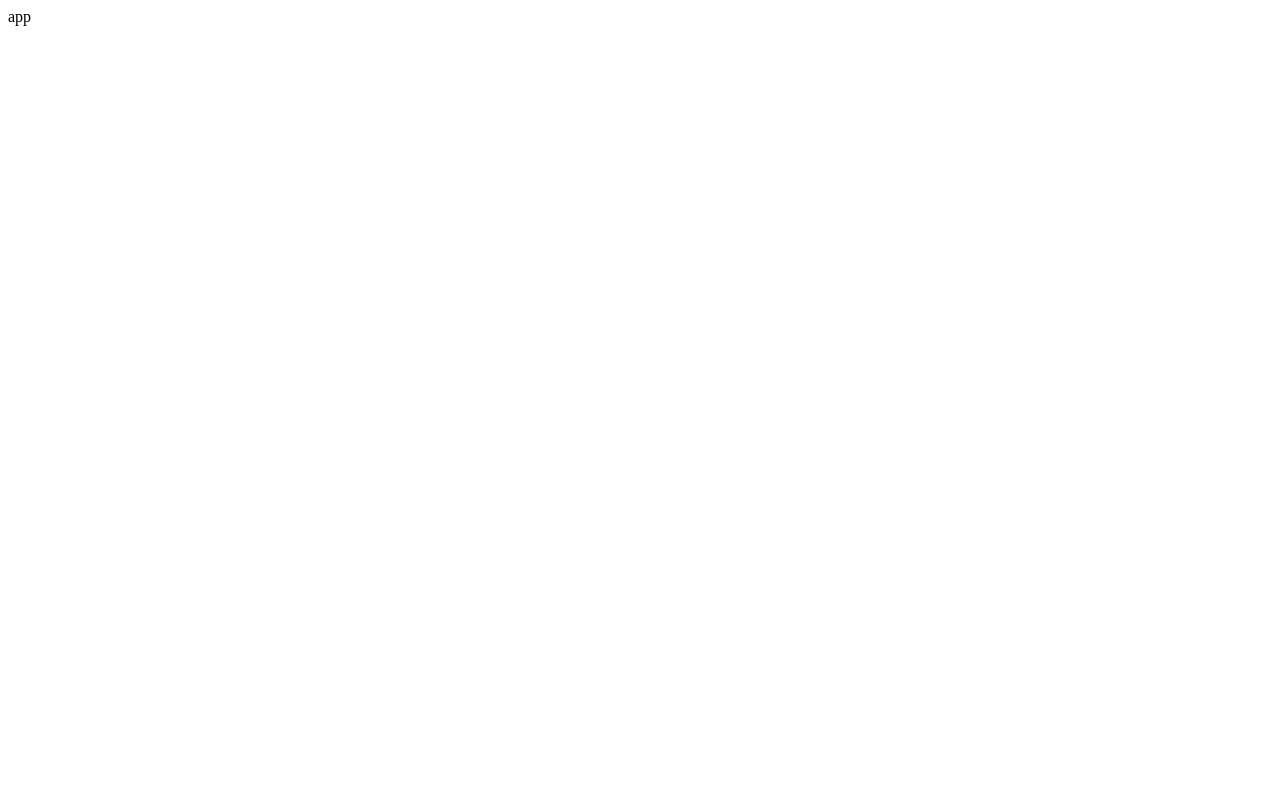
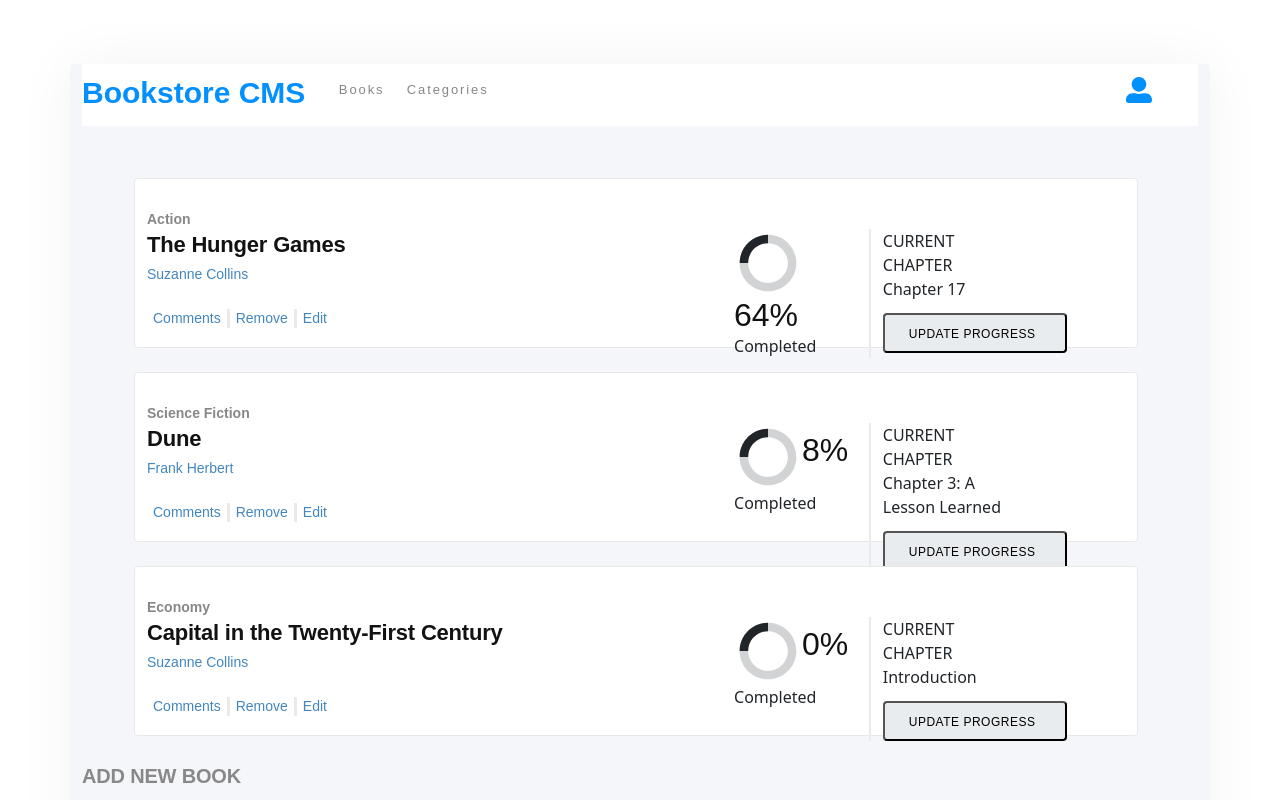
Before and after one commit to kamzzy/bookstore-react, a React (Create React App) app: page / in a window 1280 px wide. Shown: the top 800 px of the page. Built offline with nearby package versions, Linux system fonts and the light colour scheme.

Commit message:
basic features added

```diff
--- a/package.json
+++ b/package.json
@@ -6,8 +6,11 @@
     "@testing-library/jest-dom": "^5.16.4",
     "@testing-library/react": "^13.3.0",
     "@testing-library/user-event": "^13.5.0",
+    "bootstrap": "^5.1.3",
     "react": "^18.1.0",
     "react-dom": "^18.1.0",
+    "react-icons": "^4.4.0",
+    "react-router-dom": "^6.3.0",
     "react-scripts": "5.0.1",
     "web-vitals": "^2.1.4"
   },
--- a/src/App.js
+++ b/src/App.js
@@ -1,11 +1,17 @@
 import React from 'react';
+import { Routes, Route } from 'react-router-dom';
+import Navbar from './components/Navbar';
+import Books from './components/Books';
+import Categories from './components/Categories';
 
-function App() {
-  return (
-    <div className="App">
-      app
-    </div>
-  );
-}
+const App = () => (
+  <div className="container">
+    <Navbar />
+    <Routes>
+      <Route path="/" element={<Books />} />
+      <Route path="/categories" element={<Categories />} />
+    </Routes>
+  </div>
+);
 
 export default App;
--- /dev/null
+++ b/src/components/Books.js
@@ -0,0 +1,81 @@
+import React from 'react';
+import { CgSpinner } from 'react-icons/cg';
+import NewBook from './NewBook';
+
+const Books = () => (
+  <div className="grid">
+    <div className="row gy-4">
+      <div className="displayCol col-12">
+        <div className="colRow row">
+          <span className="genre">Action</span>
+          <div className="col-8">
+            <h3 className="title">The Hunger Games</h3>
+            <span className="author">Suzanne Collins</span>
+            <button type="button" className="comment">Comments</button>
+            <button type="button" className="remove">Remove</button>
+            <button type="button" className="edit">Edit</button>
+          </div>
+          <div className="col-2">
+            <CgSpinner className="spinner" />
+            <span className="percentComplete">64%</span>
+            <span className="completed">Completed</span>
+          </div>
+          <div className="readingPosition col-2">
+            <span className="currentChapter">CURRENT CHAPTER</span>
+            <span className="chapterIndicator">Chapter 17</span>
+            <button type="button" className="progress">UPDATE PROGRESS</button>
+          </div>
+        </div>
+
+      </div>
+      <div className="displayCol col-12">
+        <div className="colRow row">
+          <span className="genre">Science Fiction</span>
+          <div className="col-8">
+            <h3 className="title">Dune</h3>
+            <span className="author">Frank Herbert</span>
+            <button type="button" className="comment">Comments</button>
+            <button type="button" className="remove">Remove</button>
+            <button type="button" className="edit">Edit</button>
+          </div>
+          <div className="col-2">
+            <CgSpinner className="spinner" />
+            <span className="percentComplete">8%</span>
+            <span className="completed">Completed</span>
+          </div>
+          <div className="readingPosition col-2">
+            <span className="currentChapter">CURRENT CHAPTER</span>
+            <span className="chapterIndicator">Chapter 3: A Lesson Learned</span>
+            <button type="button" className="progress">UPDATE PROGRESS</button>
+          </div>
+        </div>
+
+      </div>
+      <div className="displayCol col-12">
+        <div className="colRow row">
+          <span className="genre">Economy</span>
+          <div className="col-8">
+            <h3 className="title">Capital in the Twenty-First Century</h3>
+            <span className="author">Suzanne Collins</span>
+            <button type="button" className="comment">Comments</button>
+            <button type="button" className="remove">Remove</button>
+            <button type="button" className="edit">Edit</button>
+          </div>
+          <div className="col-2">
+            <CgSpinner className="spinner" />
+            <span className="percentComplete">0%</span>
+            <span className="completed">Completed</span>
+          </div>
+          <div className="readingPosition col-2">
+            <span className="currentChapter">CURRENT CHAPTER</span>
+            <span className="chapterIndicator">Introduction</span>
+            <button type="button" className="progress">UPDATE PROGRESS</button>
+          </div>
+        </div>
+
+      </div>
+    </div>
+    <NewBook />
+  </div>
+);
+export default Books;
--- /dev/null
+++ b/src/components/Categories.js
@@ -0,0 +1,11 @@
+import React from 'react';
+
+const Categories = () => (
+  <>
+    <h2>This is the Categories page</h2>
+    <p>
+      Lorem ipsum dolor sit amet. Est laboriosam consectetur est labore
+    </p>
+  </>
+);
+export default Categories;
--- /dev/null
+++ b/src/components/Navbar.js
@@ -0,0 +1,35 @@
+import React from 'react';
+import { NavLink } from 'react-router-dom';
+import { FaUserAlt } from 'react-icons/fa';
+
+const Navbar = () => {
+  const links = [
+    {
+      id: 1,
+      path: '/',
+      text: 'Books',
+    },
+    {
+      id: 2,
+      path: '/categories',
+      text: 'Categories',
+    },
+  ];
+  return (
+    <ul className="navBar">
+      <li className="logo">
+        <NavLink to="/">Bookstore CMS</NavLink>
+      </li>
+      {links.map((link) => (
+        <li key={link.id} className="navItems">
+          <NavLink to={link.path}>{link.text}</NavLink>
+        </li>
+      ))}
+      <li className="userIcon">
+        <FaUserAlt className="icon" />
+      </li>
+    </ul>
+  );
+};
+
+export default Navbar;
--- /dev/null
+++ b/src/components/NewBook.js
@@ -0,0 +1,18 @@
+import React from 'react';
+
+const NewBook = () => (
+  <div className="newBook">
+    <h1>ADD NEW BOOK</h1>
+    <form>
+      <input type="text" placeholder="Book title" />
+      <select>
+        <option>Category</option>
+        <option>Category 1</option>
+        <option>Category 2</option>
+      </select>
+      <button type="button" className="addBookBtn">ADD BOOK</button>
+    </form>
+  </div>
+);
+
+export default NewBook;
--- a/src/index.css
+++ b/src/index.css
@@ -1 +1,253 @@
-/* stylelint-disable max-empty-lines */
+body {
+  background-color: #f5f6fa;
+}
+
+.container {
+  width: 90%;
+  height: 68.563rem;
+  margin: 5% 0 0 5%;
+  border-radius: 4px;
+  box-shadow: 0 0 60px 0 rgba(0, 0, 0, 0.05);
+  background-color: #f5f6fa;
+}
+
+.navBar {
+  width: 100%;
+  height: 62px;
+  margin: 52px 0;
+  padding: 12px 0;
+  background-color: #fff;
+  display: flex;
+  flex-direction: row;
+}
+
+.navBar li {
+  list-style: none;
+}
+
+.navItems {
+  padding: 0 2% 0 0;
+}
+
+.navItems a {
+  text-decoration: none;
+  opacity: 0.5;
+  font-family: Montserrat, sans-serif;
+  font-size: 0.813rem;
+  font-weight: normal;
+  font-stretch: normal;
+  font-style: normal;
+  line-height: normal;
+  letter-spacing: 1.9px;
+  color: #121212;
+}
+
+.logo {
+  padding: 0 3% 0 0;
+  /* margin-right: 2%; */
+}
+
+.logo a {
+  font-family: Montserrat, sans-serif;
+  font-size: 1.875rem;
+  font-weight: bold;
+  font-stretch: normal;
+  font-style: normal;
+  line-height: normal;
+  letter-spacing: normal;
+  color: #0290ff;
+}
+
+.navBar li a {
+  text-decoration: none;
+}
+
+.userIcon {
+  position: absolute;
+  right: 10%;
+  margin: 0 0 0 24%;
+}
+
+.icon {
+  width: 26px;
+  height: 26px;
+  color: #0290ff;
+}
+
+.row {
+  width: 90%;
+}
+
+.displayCol {
+  width: auto;
+  height: 10.625rem;
+  margin: 0 0 0 64px;
+  padding: 2rem 9.188rem 1.625rem 1.688rem;
+  border-radius: 4px;
+  border: solid 1px #e8e8e8;
+  background-color: #fff;
+}
+
+.genre {
+  width: 3.063rem;
+  height: 1.125rem;
+  margin: 0 2.438rem 0 0;
+  opacity: 0.5;
+  font-family: Montserrat, sans-serif;
+  font-size: 0.875rem;
+  font-weight: bold;
+  font-stretch: normal;
+  font-style: normal;
+  line-height: normal;
+  letter-spacing: normal;
+  color: #121212;
+}
+
+.title {
+  height: 1.813rem;
+  margin: 0.188rem 0 0 0;
+  font-family: RobotoSlab, sans-serif;
+  font-size: 1.375rem;
+  font-weight: bold;
+  font-stretch: normal;
+  font-style: normal;
+  line-height: normal;
+  letter-spacing: -0.2px;
+  color: #121212;
+}
+
+.author {
+  display: block;
+  height: 1.188rem;
+  margin: 5px 0 20px 0;
+  font-family: RobotoSlab, sans-serif;
+  font-size: 0.875rem;
+  font-weight: 300;
+  font-stretch: normal;
+  font-style: normal;
+  line-height: normal;
+  letter-spacing: normal;
+  color: #4386bf;
+}
+
+.col-8 button {
+  /* width: 4.563rem; */
+  height: 1.188rem;
+  background-color: #fff;
+  font-family: RobotoSlab, sans-serif;
+  font-size: 0.875rem;
+  font-weight: 300;
+  font-stretch: normal;
+  font-style: normal;
+  line-height: normal;
+  letter-spacing: normal;
+  color: #4386bf;
+  border-top: none;
+  border-bottom: none;
+  border-left: none;
+}
+
+.comment,
+.remove {
+  border-right: solid 3px #eaeaea;
+}
+
+.edit {
+  border-right: none;
+}
+
+.spinner {
+  width: 4.25rem;
+  height: 4.25rem;
+  display: inline-flex;
+}
+
+.readingPosition {
+  border-left: solid 2px #eaeaea;
+  justify-content: flex-end;
+}
+
+.percentComplete {
+  width: 4.25rem;
+  height: 2.438rem;
+  font-family: Montserrat, sans-serif;
+  font-size: 2rem;
+  font-weight: normal;
+  font-stretch: normal;
+  font-style: normal;
+  line-height: normal;
+  letter-spacing: normal;
+  color: #121212;
+}
+
+.completed {
+  display: block;
+}
+
+.currentChapter {
+  display: block;
+}
+
+.chapterIndicator {
+  display: block;
+}
+
+.progress {
+  width: 11.5rem;
+  height: 2.063rem;
+  font-family: RobotoSlab, sans-serif;
+  font-size: 0.813rem;
+  font-weight: 300;
+  font-stretch: normal;
+  font-style: normal;
+  line-height: normal;
+  letter-spacing: 0.5px;
+  text-align: center;
+  padding: 12px 0 24px 24px;
+  margin-top: 12px;
+}
+
+.newBook h1 {
+  width: 10.875rem;
+  height: 1.5rem;
+  margin: 1.813rem 32.75rem 1.188rem 0;
+  font-family: Montserrat, sans-serif;
+  font-size: 1.25rem;
+  font-weight: bold;
+  font-stretch: normal;
+  font-style: normal;
+  line-height: normal;
+  letter-spacing: -0.18px;
+  color: #888;
+}
+
+input {
+  width: 41.5rem;
+  height: 2.813rem;
+  margin: 1.188rem 2.125rem 0 0;
+  padding: 0.813rem 35.688rem 0.813rem 1.063rem;
+  border-radius: 4px;
+  border: solid 1px #fff;
+  background-color: #fff;
+}
+
+select {
+  width: 17.813rem;
+  height: 2.813rem;
+  margin: 0 24px;
+  padding: 0.375rem 0.938rem 0.563rem 1rem;
+  border-radius: 4px;
+  border: solid 1px #fff;
+  background-color: #fff;
+}
+
+.addBookBtn {
+  border: none;
+  width: 11.5rem;
+  height: 2.813rem;
+  margin: 1.188rem 0 0 2.125rem;
+  padding: 0.801rem 1.188rem 0.886rem 1.375rem;
+  border-radius: 3px;
+  background-color: #0290ff;
+  color: #fff;
+}
--- a/src/index.js
+++ b/src/index.js
@@ -1,11 +1,15 @@
 import React from 'react';
 import ReactDOM from 'react-dom/client';
 import './index.css';
+import { BrowserRouter as Router } from 'react-router-dom';
 import App from './App';
+import 'bootstrap/dist/css/bootstrap.css';
 
 const root = ReactDOM.createRoot(document.getElementById('root'));
 root.render(
   <React.StrictMode>
-    <App />
+    <Router>
+      <App />
+    </Router>
   </React.StrictMode>,
 );
```
Also changed, not shown: src/setupTests.js (added, +5 -0 lines), 1 other file (tests, documents, lock files or other folders).
